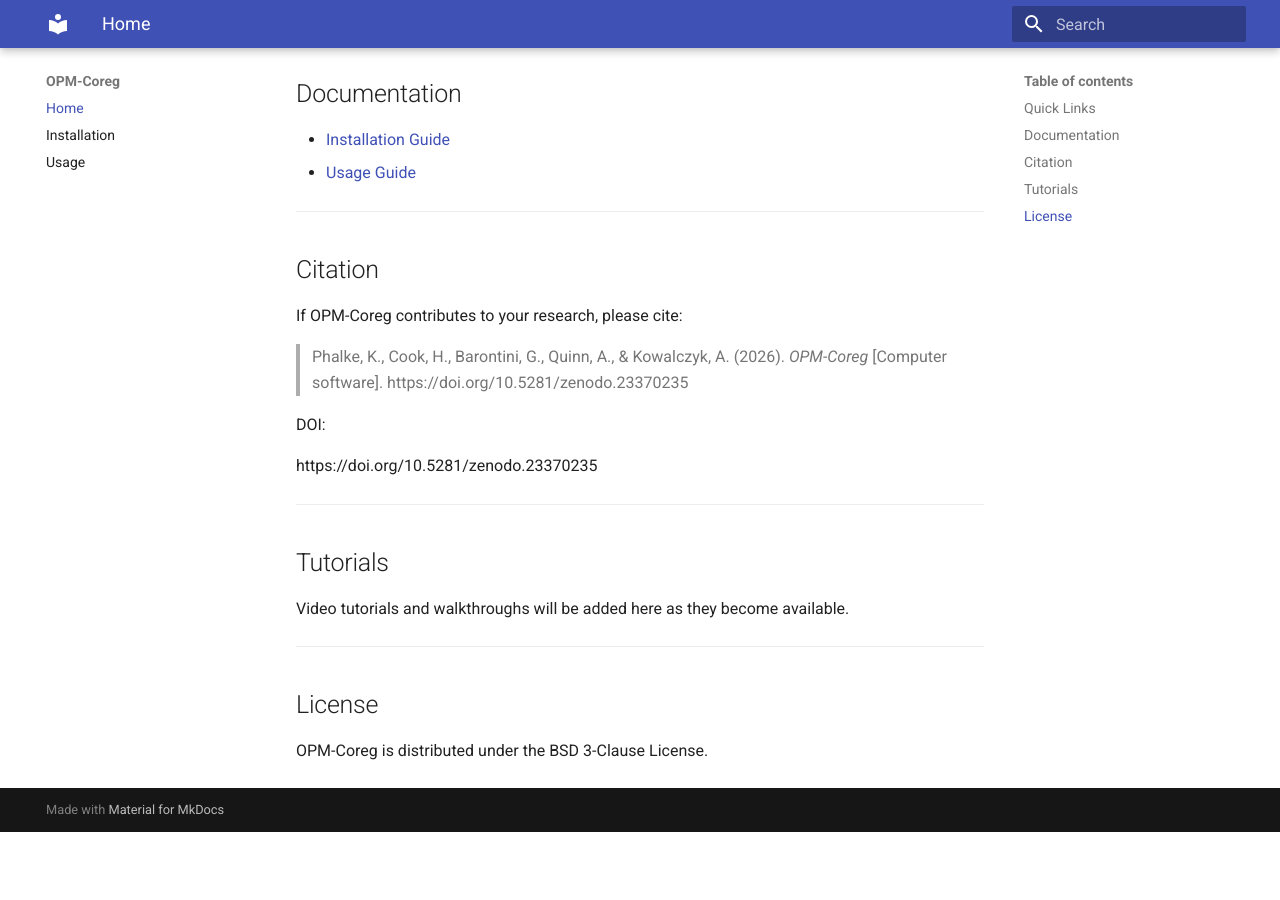
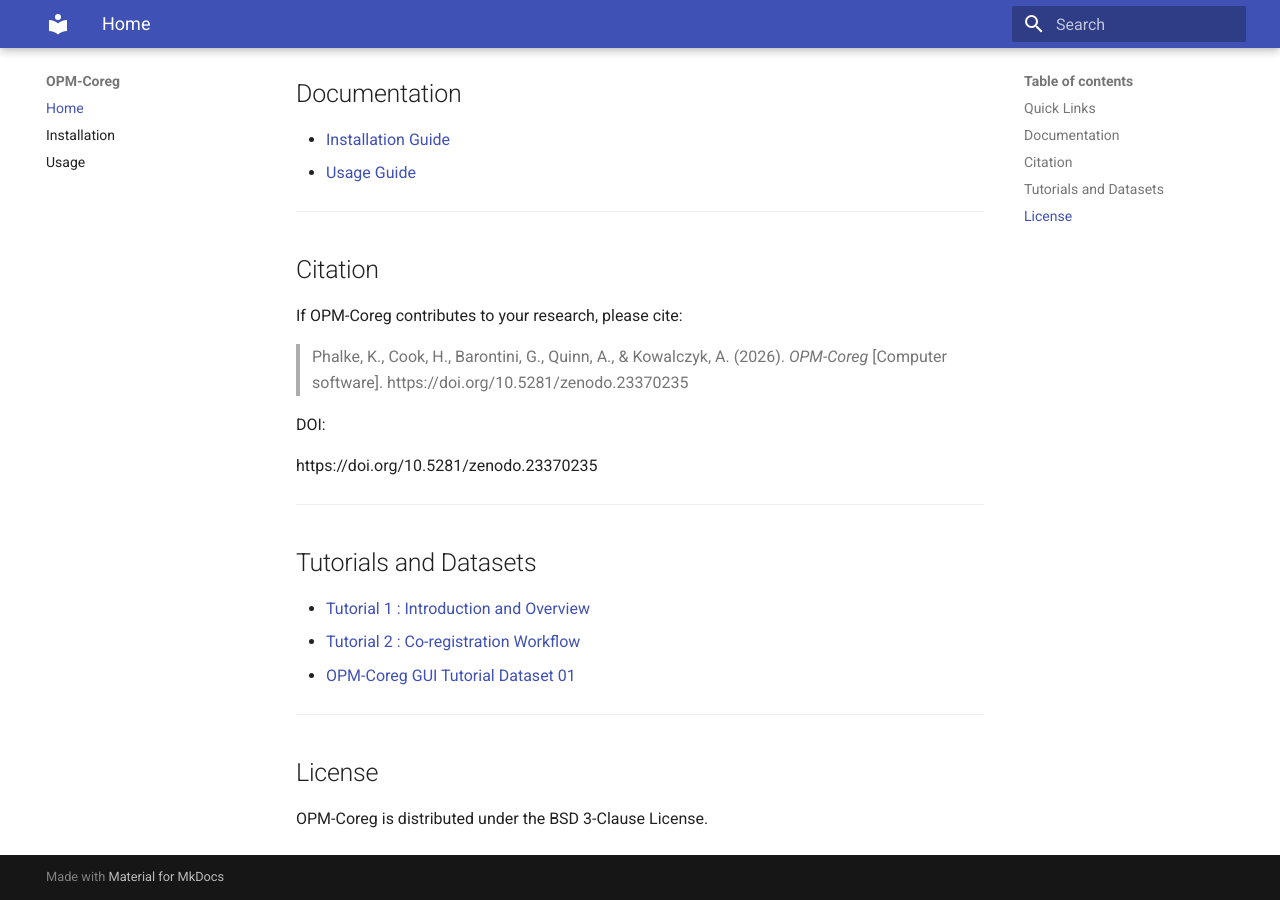
Before and after one commit to QN-lab/OPM-Coreg, an MkDocs documentation site: the page built from docs/index.md, in a window 1280 px wide and 900 px high, scrolled down 971 px. Built offline with MkDocs 1.6.1 and Material for MkDocs 9.7.7, drawn with Linux system fonts in a browser that asks for light colours; before the commit the page ends 1803 px from its top, so only the background shows below that.

Commit message:
Added links for tutorial videos and datasets

```diff
--- a/docs/index.md
+++ b/docs/index.md
@@ -36,9 +36,11 @@ https://doi.org/10.5281/zenodo.23370235
 
 ---
 
-## Tutorials
+## Tutorials and Datasets
 
-Video tutorials and walkthroughs will be added here as they become available.
+- [Tutorial 1 : Introduction and Overview](https://youtu.be/R4KlEnG1vWw?si=KVwxuCuargE3uRyF)
+- [Tutorial 2 : Co-registration Workflow](https://youtu.be/WsxPJTaDlk0?si=it3139iHXrxds9Zb)
+- [OPM-Coreg GUI Tutorial Dataset 01](https://doi.org/10.5281/zenodo.23806985)
 
 ---
 
```
